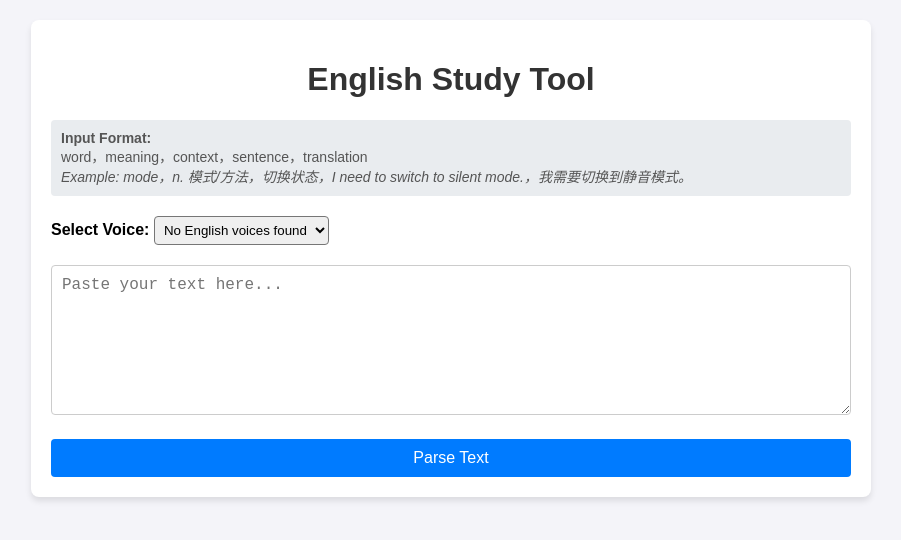
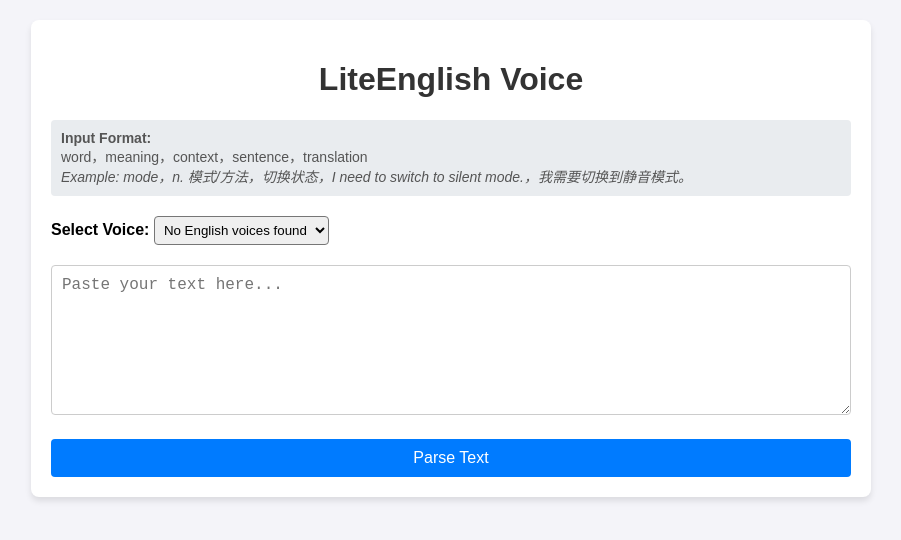
Before and after one commit to Huyueeer/lite-english-voice, a website: page public/index.html in a window 1280 px wide. Shown: the whole page, without its empty margins (189-1090 px from the left). Drawn offline with Linux system fonts and the light colour scheme.

Commit message:
Rename project to LiteEnglish Voice

```diff
--- a/public/index.html
+++ b/public/index.html
@@ -3,7 +3,7 @@
 <head>
     <meta charset="UTF-8">
     <meta name="viewport" content="width=device-width, initial-scale=1.0">
-    <title>English Study Tool</title>
+    <title>LiteEnglish Voice</title>
     <style>
         body {
             font-family: Arial, sans-serif;
@@ -89,7 +89,7 @@
 <body>
 
 <div class="container">
-    <h1>English Study Tool</h1>
+    <h1>LiteEnglish Voice</h1>
     <div class="instructions">
         <strong>Input Format:</strong><br>
         word，meaning，context，sentence，translation<br>
```
Also changed, not shown: README.md.
